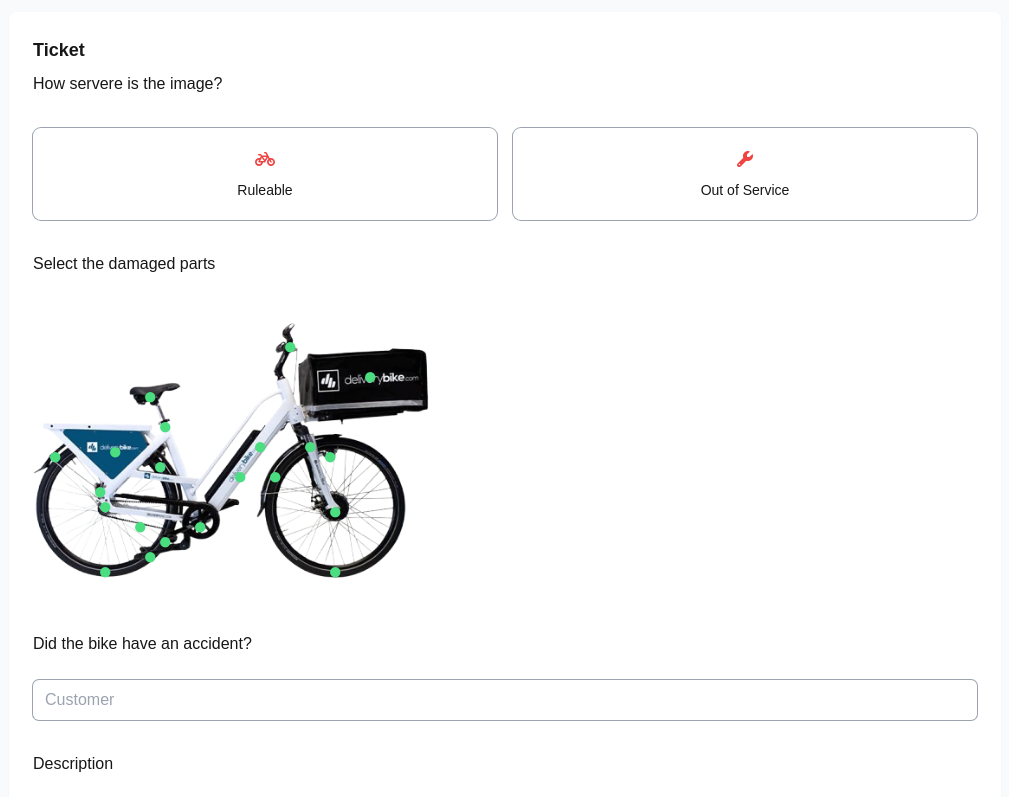
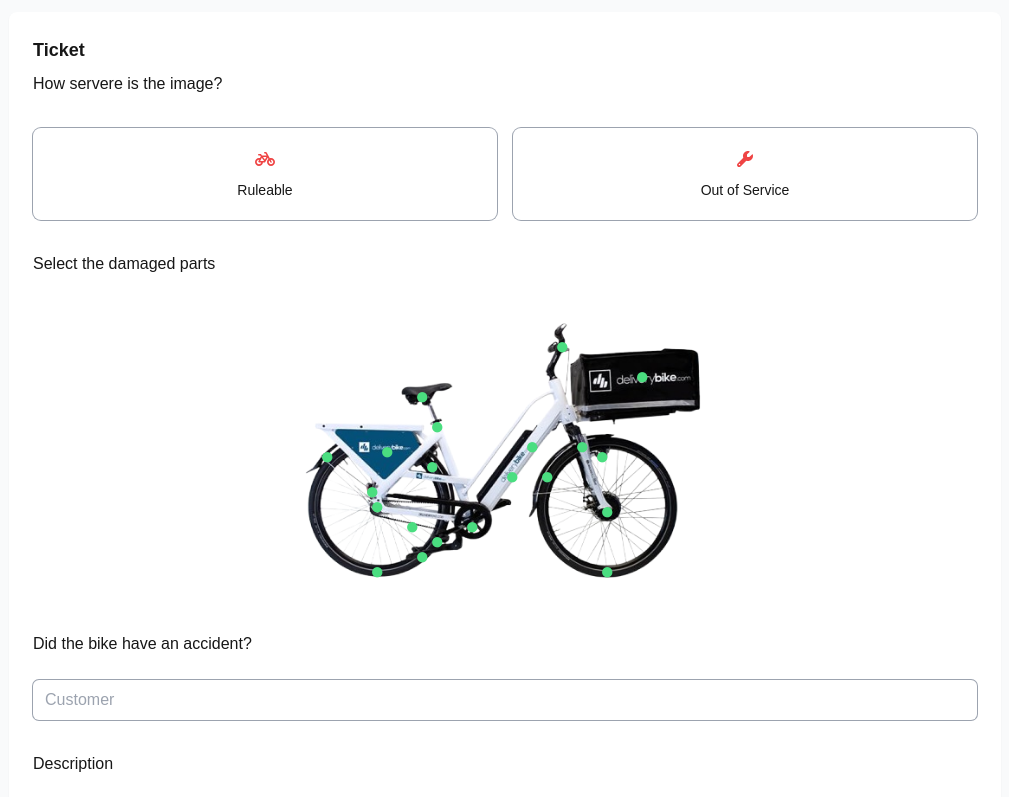
Before and after one commit to thinkingdev9/jot-form, a Next.js app: page / in a window 1280 px wide. Shown: the part 513-1310 px from the top of the page, without its empty margins (135-1144 px from the left). Built offline with nearby package versions, Linux system fonts and the light colour scheme.

Commit message:
#12 updated the frontend design

```diff
--- a/components/bicycle.tsx
+++ b/components/bicycle.tsx
@@ -3,7 +3,7 @@ import Dropdown from "@/components/dropdown";
 
 const Bicycle = () => {
   return (
-    <svg className="scale-[0.6] origin-top-left sm:scale-[1] transition-transform duration-300" width="400" height="300" xmlns="http://www.w3.org/2000/svg" >
+    <svg className="mx-auto scale-[0.6] origin-top-left sm:scale-[1] transition-transform duration-300" width="400" height="300" xmlns="http://www.w3.org/2000/svg" >
       <image x="0" y="0" width="400" height="300" href="/bicycle.png" />
       <foreignObject x="250" y="30" width="30" height="150" name="14">
         <Dropdown />
```
